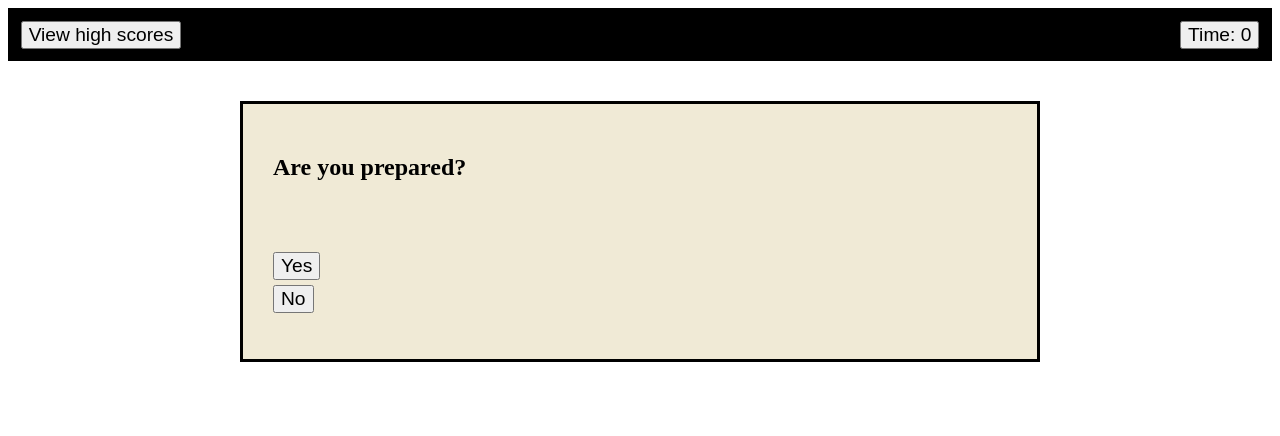
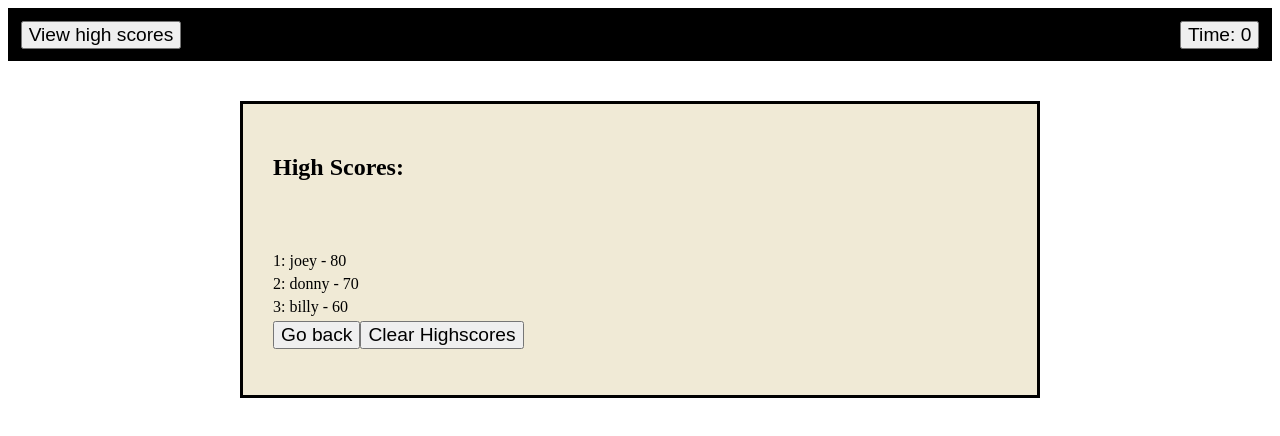
Before and after one commit to Nathanpatnaude/code_quiz, a plain HTML site: page index.html in a window 1280 px wide. Both pictures are taken after a click on the button "View high scores". Drawn offline with Linux system fonts and the light colour scheme.

Commit message:
added display functions, added some event listeners

```diff
--- a/assets/script.js
+++ b/assets/script.js
@@ -12,8 +12,10 @@
 
 var timer = 0;
 var questionsRight = 0;
+var testing = false;
+var currentQuestion = 0;
 var score = 0;
-var name ="";
+var name = "";
 var scoreList = [
     {
         "name": "",
@@ -25,8 +27,15 @@ var qBox = document.querySelector(".question");
 var aBox = document.querySelector(".answer");
 var countDown = document.querySelector(".countDown");
 var showScore = document.querySelector(".showScore");
+var answerList = document.querySelector("#answerList");
 
 var quiz = [
+    {
+        "question": "Are you prepared?",
+        "answers": ["Yes", "No"],
+        "answer": "Yes",
+
+    },
     {
         "question": "How many years ago was the axe beleived to invented?",
         "answers": ["1.76m y/o", "300,000 y/o", "49,000 y/o", "3.3m y/o"],
@@ -65,8 +74,7 @@ var quiz = [
     },
 ]
 
-console.log({ quiz });
-console.log(scoreList.name);
+
 
 function getHighScore() {
     var storedScores = JSON.parse(localStorage.getItem("highScores"));
@@ -84,30 +92,79 @@ function setHighScore(name, score) {
     }
     scoreList.push(newScore);
     let sortedScores = scoreList.sort((c1, c2) => (c1.score < c2.score) ? 1 : (c1.score > c2.score) ? -1 : 0);
-console.log(sortedScores);
+    console.log(sortedScores);
     localStorage.setItem("highScores", JSON.stringify(scoreList));
 
 }
 
 
-console.log(scoreList);
-getHighScore()
+function resetQuiz() {
+    timer = 0;
+    questionsRight = 0;
+    testing = false;
+    currentQuestion = 0;
+    score = 0;
+    // displayQuestion();
+}
 
-name = "billy";
-score = 60;
-setHighScore(name, score);
-getHighScore()
-name = "donny";
-score = 70;
-setHighScore(name, score);
-getHighScore()
-name = "joey";
-score = 80;
-setHighScore(name, score);
-getHighScore()
-console.log(scoreList);
+function displayQuestion() {
+    qBox.textContent = quiz[currentQuestion].question;
+    answerList.innerHTML = "";
+    for (var i = 0; i < quiz[currentQuestion].answers.length; i++) {
+        var ans = quiz[currentQuestion].answers[i];
+
+        var li = document.createElement("li");
+        var button = document.createElement("button");
+        button.textContent = ans;
+        button.setAttribute("id", ans);
+        button.setAttribute("class", "ans");
+        li.appendChild(button);
+        answerList.appendChild(li);
+    }
+
+}
+
+function displayHighScore() {
+    qBox.textContent = "High Scores:";
+    getHighScore();
+    answerList.innerHTML = "";
+    for (var i = 0; i < scoreList.length; i++) {
+
+        if (i === scoreList.length - 1) {
+            var li = document.createElement("li");
+            var goBack = document.createElement("button");
+            goBack.textContent = "Go back";
+            goBack.setAttribute("id", "goBack");
+            var clearList = document.createElement("button");
+            clearList.textContent = "Clear Highscores";
+            clearList.setAttribute("id", "clear");
+            li.appendChild(goBack);
+            li.appendChild(clearList);
+            answerList.appendChild(li);
+            clearList.addEventListener("click", resetScores);
+            goBack.addEventListener("click", displayQuestion);
+        } else {
+            var li = document.createElement("li");
+            li.textContent = i + 1 + ": " + scoreList[i].name + " - " + scoreList[i].score;
+            // li.appendChild(button);
+            answerList.appendChild(li);
+        }
+    }
+
+}
 
 
+function resetScores() {
+    scoreList = [
+        {
+            "name": "",
+            "score": 0,
+        }];
+    localStorage.setItem("highScores", JSON.stringify(scoreList));
+    displayHighScore();
+
+}
+showScore.addEventListener("click", displayHighScore);
 
 // `get the variables off the page || gethighscore()
 
@@ -120,6 +177,8 @@ console.log(scoreList);
 
 // isRight() check answer function && display feedback
 
+// nextQuestion() deletes fields, increments, builds next question, if currentQuestion> quiz.length then test over
+
 // testOver() check timerout || test completed
 
 // testResult() display score enter initial
@@ -129,3 +188,25 @@ console.log(scoreList);
 // display high scores ()
 
 //return to quiz or restart quiz ()
+
+console.log({ quiz });
+console.log(scoreList.name);
+console.log(scoreList);
+getHighScore();
+
+name = "billy";
+score = 60;
+setHighScore(name, score);
+getHighScore();
+name = "donny";
+score = 70;
+setHighScore(name, score);
+getHighScore();
+name = "joey";
+score = 80;
+setHighScore(name, score);
+getHighScore();
+console.log(scoreList);
+
+displayQuestion();
+// displayHighScore();
--- a/index.html
+++ b/index.html
@@ -20,11 +20,11 @@
     <main>
         <section>
             <div class="test">
-                <div class="question">
-                    <h2>Are you prepared?</h2>
+                <div>
+                    <h2 class="question">Are you prepared?</h2>
                 </div>
                 <div class="answer">
-                    <ul>
+                    <ul id="answerList">
                     <li><button> Yes </button></li>
                     <li><button> No </button></li>
                      </ul>
```
